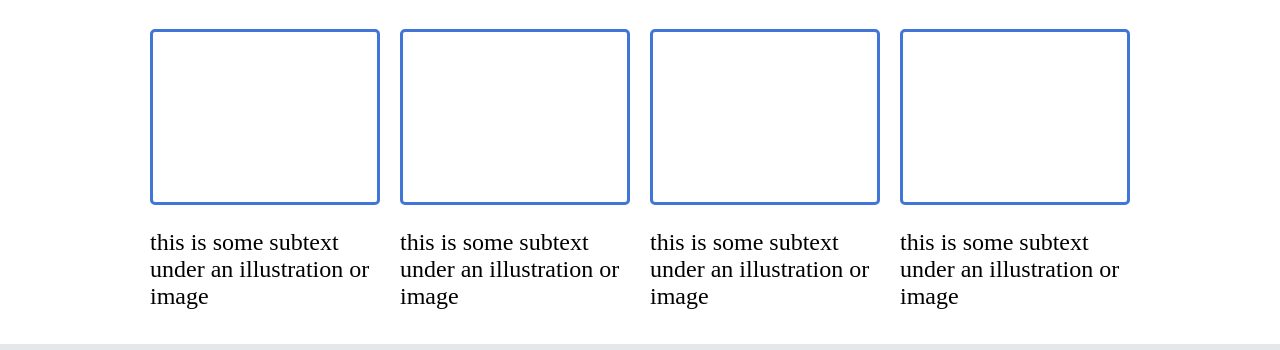
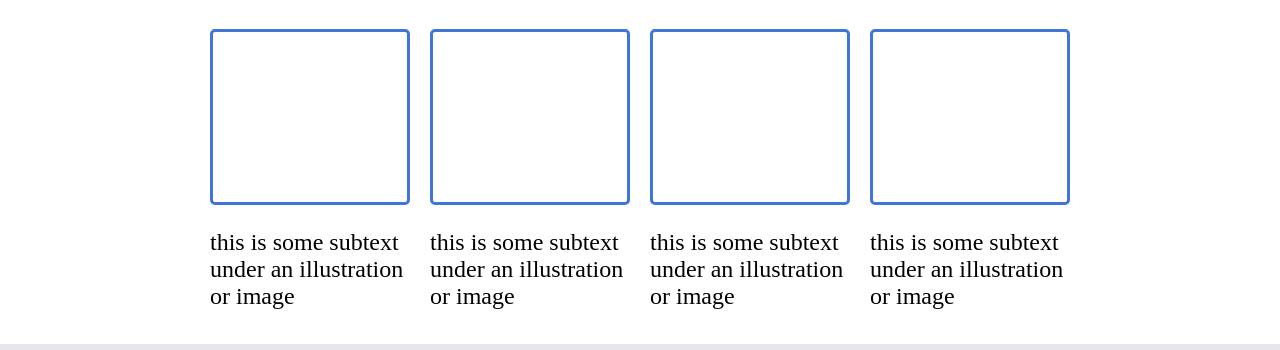
Before and after one commit to StalinPrevanCrasta/Landing-Page, a plain HTML site: page index.html in a window 1280 px wide. Shown: the part 602-952 px from the top of the page. Drawn offline with Linux system fonts and the light colour scheme.

Commit message:
Added flex wrap property to containers

```diff
--- a/style.css
+++ b/style.css
@@ -73,11 +73,14 @@ h1 {
     justify-content: center;
     align-items:center;
     gap:20px;
-    width:100%;
+    flex-wrap: wrap;
+}
+
+.items {
+   width:200px;
 }
 
 .box {
-
     height:150px;
     border:3px solid rgb(65, 118, 216);
     border-radius: 5px;
```
